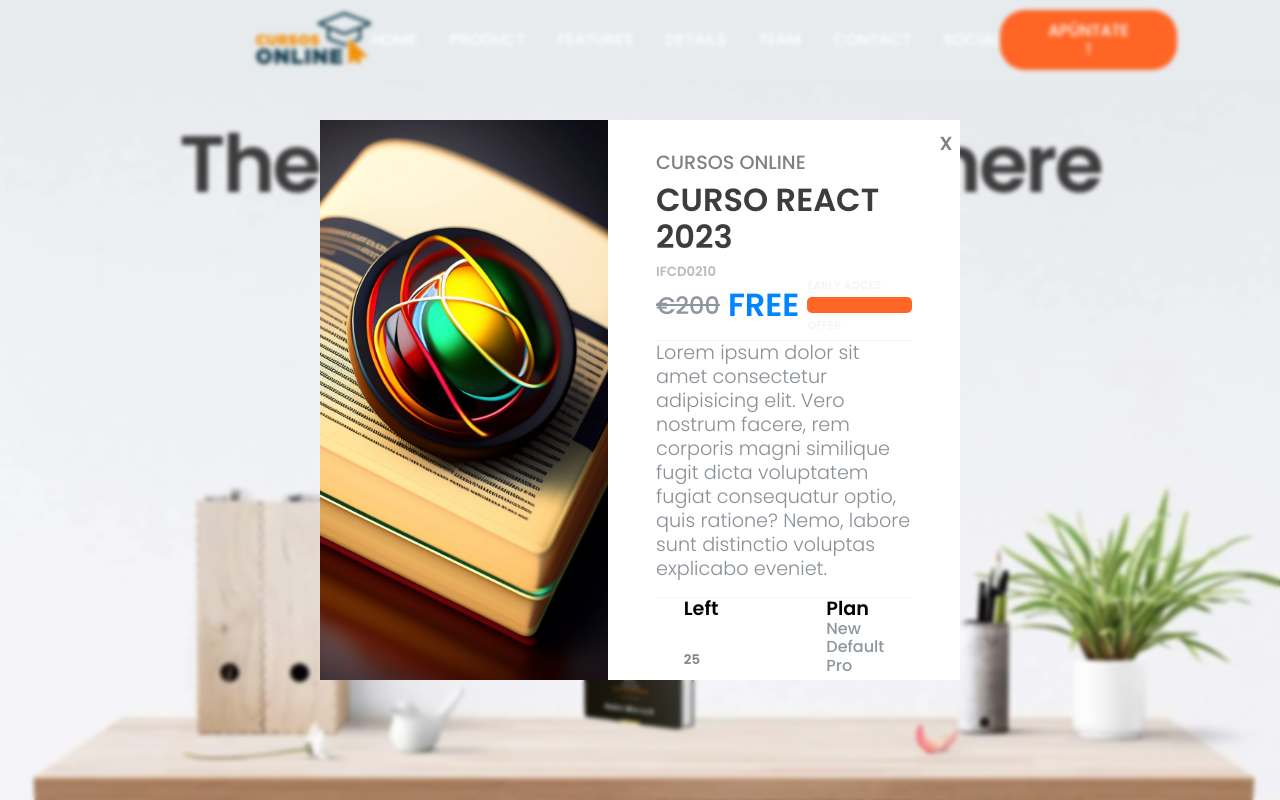
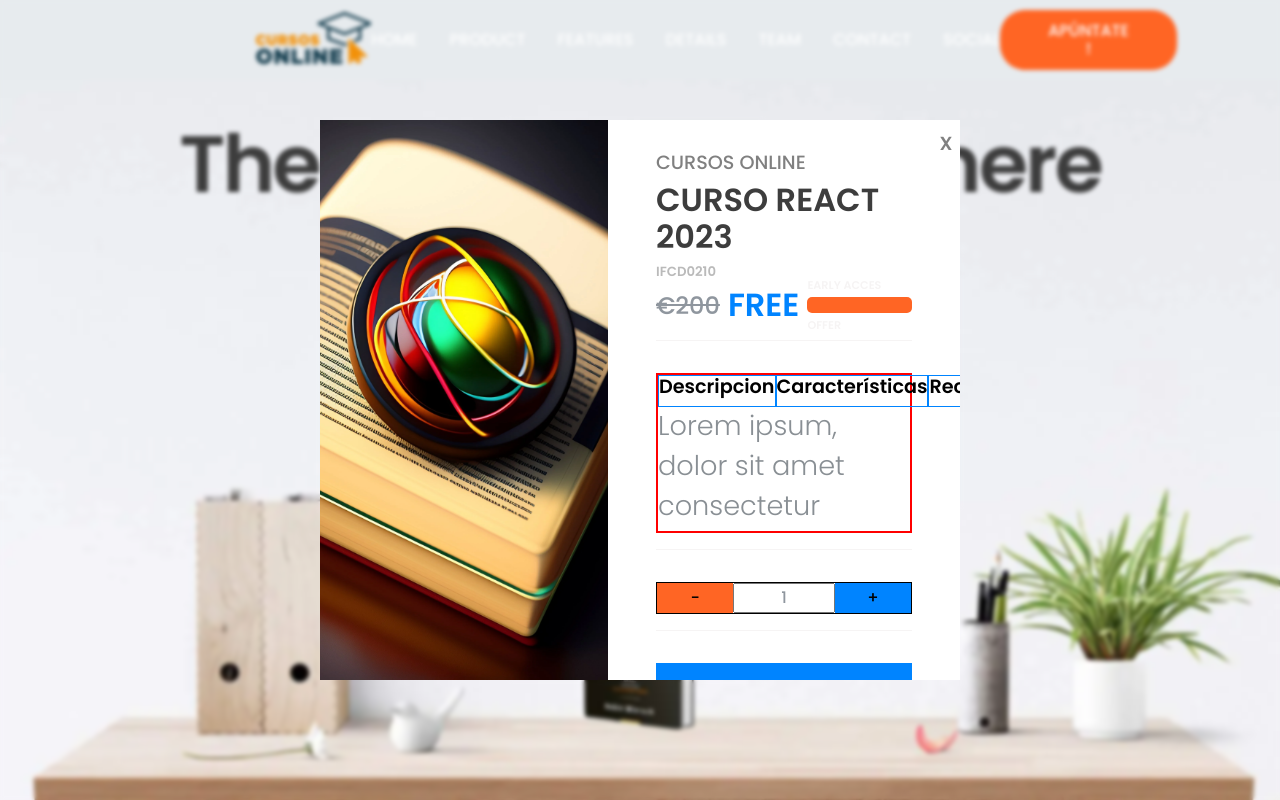
Before and after one commit to Dualvicc/tienda-online, a plain HTML site: page index.html in a window 1280 px wide. Both pictures are taken after a click on the button "APÚNTATE !". Shown: the top 800 px of the page. Drawn offline with Linux system fonts and the light colour scheme.

Commit message:
Queda terminar los tabs en el Modal y de deberes una calculadora 05.04.23

```diff
--- a/index.html
+++ b/index.html
@@ -597,13 +597,29 @@
                             </div>
                         </div>
                     </div>
-                    <div class="productInfoElement">
+                    <!-- <div class="productInfoElement">
                         <div class="ElementDescription">
                             <p>Lorem ipsum dolor sit amet consectetur adipisicing elit. Vero nostrum facere, rem corporis magni similique fugit dicta voluptatem fugiat consequatur optio, quis ratione? Nemo, labore sunt distinctio voluptas explicabo eveniet.</p>
                         </div>
                     </div>
                     <div class="productInfoElement">
                         <div class="ElementSpecifics">
+                            <div class="specificsQuantity">
+                                <div class="quantityTitle">
+                                    <h4>Quantity</h4>
+                                </div>
+                                <div class="plusMinusButton">
+                                    <div class="minus" id="minusButton">
+                                        <button class="amountButton minusButton">-</button>
+                                    </div>
+                                    <div class="input" >
+                                        <input id="productAmount" type="number" value="1" required>
+                                    </div>
+                                    <div class="plus" >
+                                        <button id="plusButton" class="amountButton plusButton">+</button>
+                                    </div>
+                                </div>
+                            </div>
                             <div class="specificsStock">
                                 <div class="specificsStockTitle">
                                     <h4>Left</h4>
@@ -623,6 +639,46 @@
                                         <li>Pro</li>
                                     </ul>
                                 </div>
+                            </div>
+                        </div>
+                    </div> -->
+                    <div class="productInfoElement">
+                        <div class="tabs">
+                            <div class="tabsHeader">
+                                <div class="tab">
+                                    <h4>Descripcion</h4>
+                                </div>
+                                <div class="tab">
+                                    <h4>Características</h4>
+                                </div>
+                                <div class="tab">
+                                    <h4>Recomendaciones</h4>
+                                </div>
+                            </div>
+                            <div class="tabsContents">
+                                <div class="tabContent">
+                                    <p>Lorem ipsum, dolor sit amet consectetur adipisicing elit. Modi velit soluta nobis? Impedit quibusdam veritatis ad, suscipit repellat porro. Ipsam sapiente natus sit saepe vitae, cupiditate ducimus eum dolor molestiae.</p>
+                                </div>
+                                <div class="tabContent">
+                                    <p>El aliento de mi gato huele a comida de gato</p>
+                                </div>
+                                <div class="tabContent">
+                                    <p>Lorem ipsum dolor sit amet consectetur adipisicing elit. Exercitationem totam dolor nemo reiciendis voluptas autem non corrupti nostrum vitae ab, iure aperiam obcaecati molestias quisquam deleniti sunt. Unde, nemo consequatur?</p>
+                                </div>
+
+                            </div>
+                        </div>
+                    </div>
+                    <div class="productInfoElement">
+                        <div class="plusMinusButton">
+                            <div class="minus" id="minusButton">
+                                <button class="amountButton minusButton">-</button>
+                            </div>
+                            <div class="input" >
+                                <input id="productAmount" type="number" value="1" required>
+                            </div>
+                            <div class="plus" >
+                                <button id="plusButton" class="amountButton plusButton">+</button>
                             </div>
                         </div>
                     </div>
@@ -669,6 +725,8 @@
                     </div>
                 </div>
             </div>
+
+        </div>
     </div>
 </body>
 </html>
--- a/js/app.js
+++ b/js/app.js
@@ -3,3 +3,4 @@ import './modal.js';
 import './hamburger-button.js';
 import './swipeable-element.js';
 import './acordeon.js';
+import './plusminusbutton.js';
--- /dev/null
+++ b/js/plusminusbutton.js
@@ -0,0 +1,13 @@
+export default (() => {
+    const amountButton = document.querySelectorAll('.amountButton');
+    amountButton.forEach((button) => {
+        const productAmount = button.closest('.plusMinusButton').querySelector('#productAmount');
+        button.addEventListener('click', () => {
+            if(button.classList.contains('minusButton') && productAmount.value > 1){
+                productAmount.value = parseInt(productAmount.value) - 1;
+            }if(button.classList.contains('plusButton')){
+                productAmount.value = parseInt(productAmount.value) + 1;
+            }
+        });
+    });
+})();
--- a/sass/app.scss
+++ b/sass/app.scss
@@ -15,3 +15,4 @@
 @import "components/team";
 @import "components/contact";
 @import "components/modal";
+@import "components/plusminusbutton";
--- a/sass/components/_modal.scss
+++ b/sass/components/_modal.scss
@@ -87,9 +87,8 @@
     z-index: 1001;
     display: flex;
     flex-direction: column;
-    justify-content: space-around;
     padding: 2rem 0;
-
+    gap: 2rem;
 }
 .productInfo.active{
     transform: translateX(-50%);
@@ -162,8 +161,21 @@
 }
 .ElementSpecifics{
     display: flex;
-    justify-content: space-evenly;
-    gap: 5rem;
+    justify-content: space-between;
+    align-items: center;
+    gap: 1rem;
+    width:100%;
+}
+.specificsQuantity{
+    display: flex;
+    flex-direction: column;
+    justify-content: center;
+    align-items: center;
+    gap: 2rem;
+    width: 30%;
+}
+.quantityTitle h4{
+
 }
 .specificsStock{
     display: flex;
@@ -179,6 +191,30 @@
 }
 .specificsPlanTypes{
     display: flex;
+}
+.tabs{
+    display: flex;
+    flex-direction: column;
+    justify-content: center;
+    border: 2px solid red;
+    height: 20vh;
+}
+.tabsHeader{
+    display: flex;
+    width: 100%;
+    height: 20%;
+}
+.tab{
+    height: 2rem;
+    border: 1px solid $primary-color;
+}
+.tabsContents{
+    width: 100%;
+    height: 80%;
+    overflow: hidden;
+}
+.tabContent{
+
 }
 .Checkoutbutton{
     width: 100%;
--- /dev/null
+++ b/sass/components/_plusminusbutton.scss
@@ -0,0 +1,51 @@
+input::-webkit-outer-spin-button,
+input::-webkit-inner-spin-button {
+   -webkit-appearance: none;
+   margin: 0;
+}
+.plusMinusButton{
+    display:flex;
+    align-items: center;
+    width: 100%;
+    border: 1px solid black;
+    height: 2rem;
+}
+.minus{
+    width: 30%;
+    height: 100%;
+
+}
+.minus button{
+    width: 100%;
+    border: none;
+    height: 100%;
+    color: black;
+    background-color: $secondary-color;
+}
+.minus button:hover{
+
+}
+.input{
+    width: 40%;
+    height: 100%;
+}
+.input input{
+    text-align: center;
+    width: 100%;
+    height: 100%;
+}
+.plus{
+    width: 30%;
+    height: 100%;
+
+}
+.plus button{
+    border:none;
+    width: 100%;
+    color: black;
+    height: 100%;
+    background-color: $primary-color;
+}
+.plus button:hover{
+    border:none;
+}
```
Also changed, not shown: styles/app.css, 1 other file.
